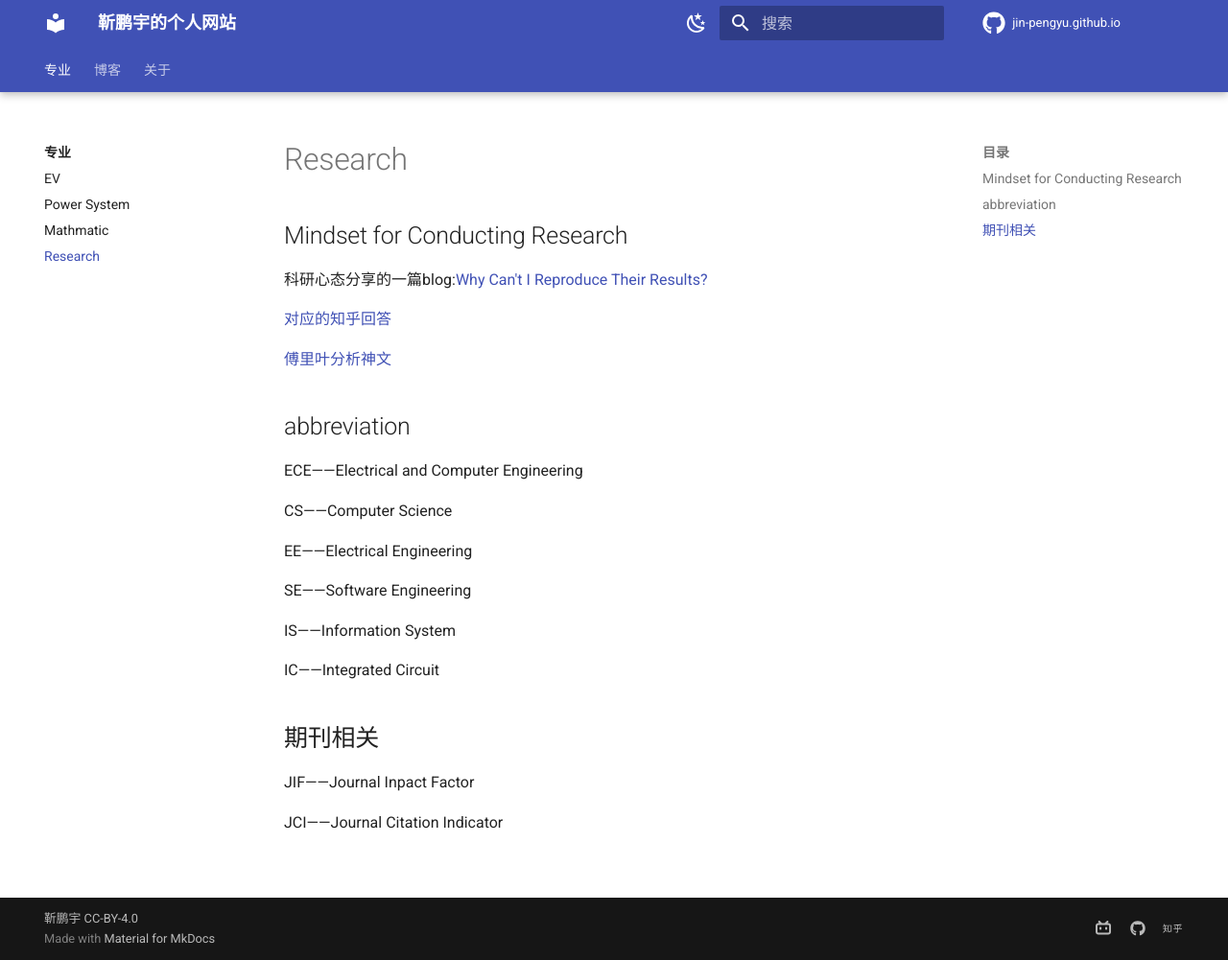
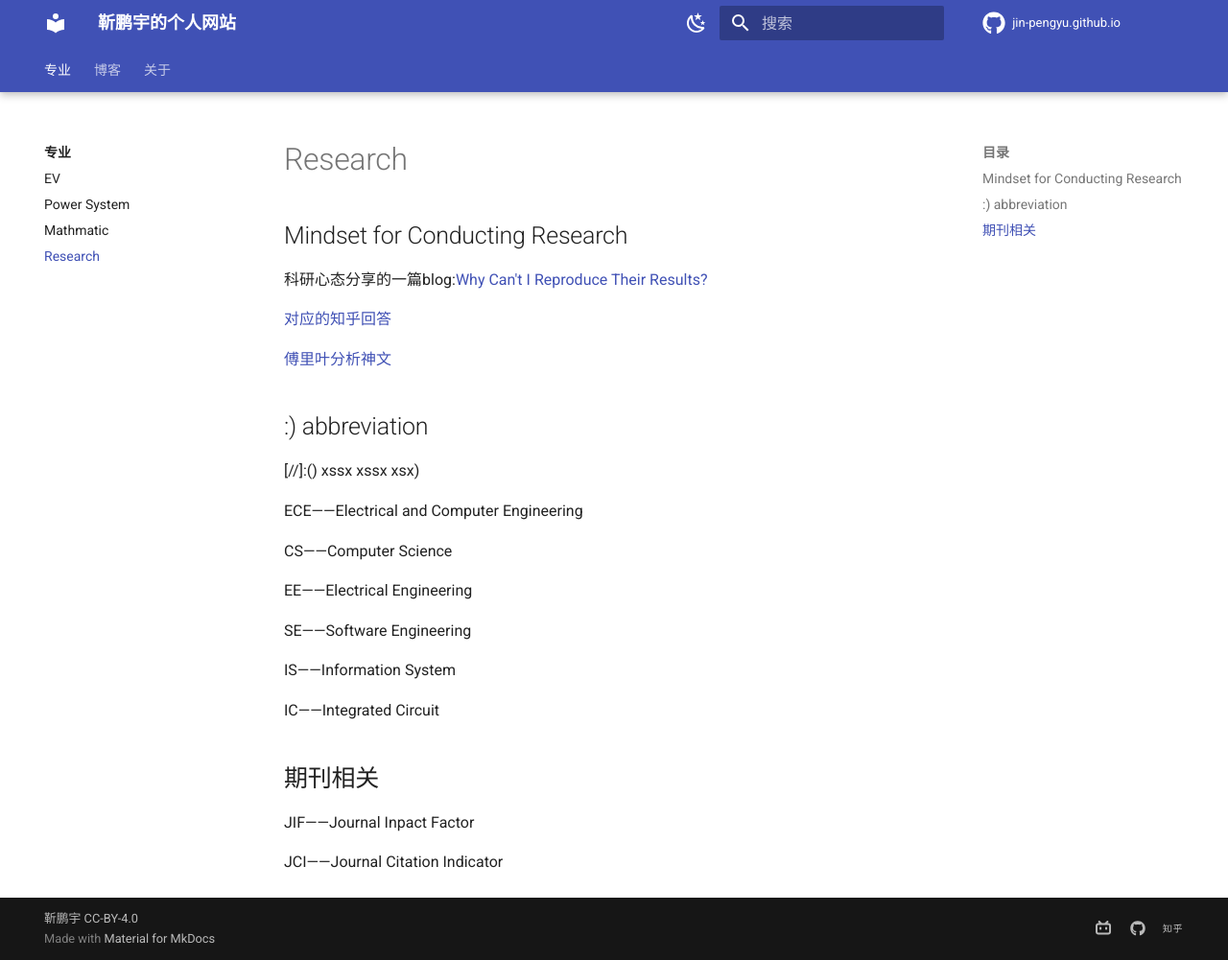
Before and after one commit to Pengyu-Jin/Pengyu-Jin.github.io, an MkDocs documentation site: the page built from docs/major/research/research.md, in a window 1280 px wide and 1001 px high. Shown: the whole window at 96% size. Built offline with MkDocs 1.6.1 and Material for MkDocs 9.7.7, drawn with Linux system fonts in a browser that asks for light colours.

Commit message:
style change 253

```diff
--- a/docs/major/research/research.md
+++ b/docs/major/research/research.md
@@ -7,8 +7,10 @@
 
 [傅里叶分析神文](https://www.zhihu.com/search?type=content&q=Heinrich)
 
-## abbreviation
+## :) abbreviation
 
+[//]:() xssx xssx xsx)
+<!--这里都是缩写 -->
 ECE——Electrical and Computer Engineering
 
 CS——Computer Science
```
